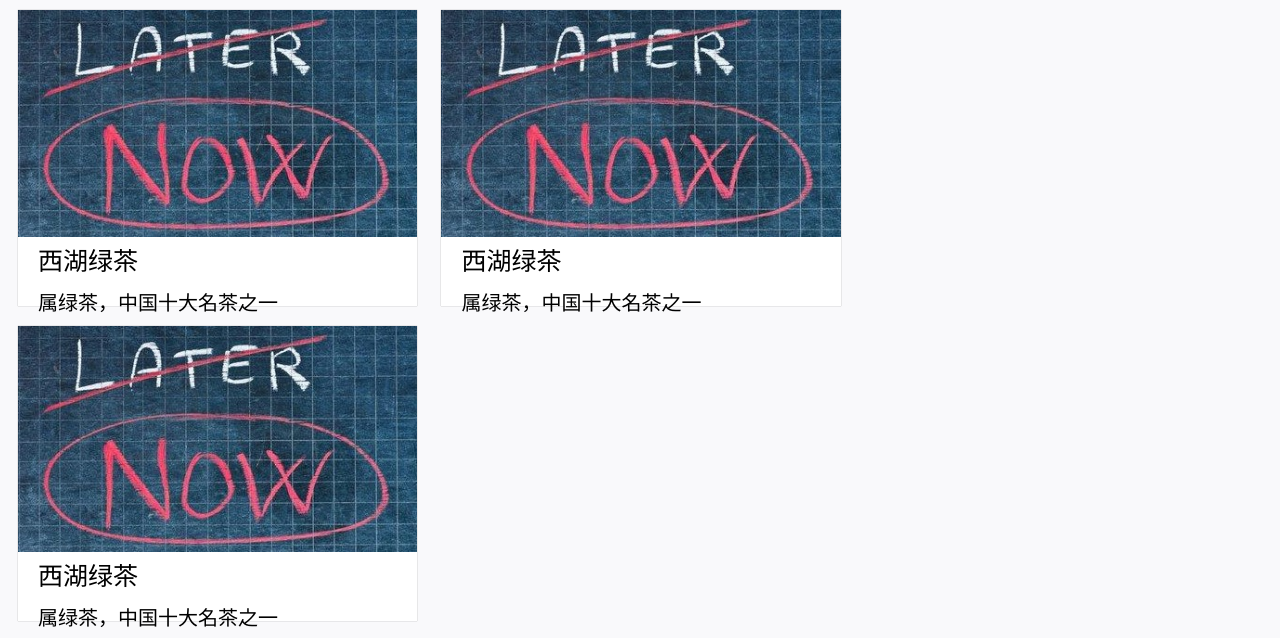
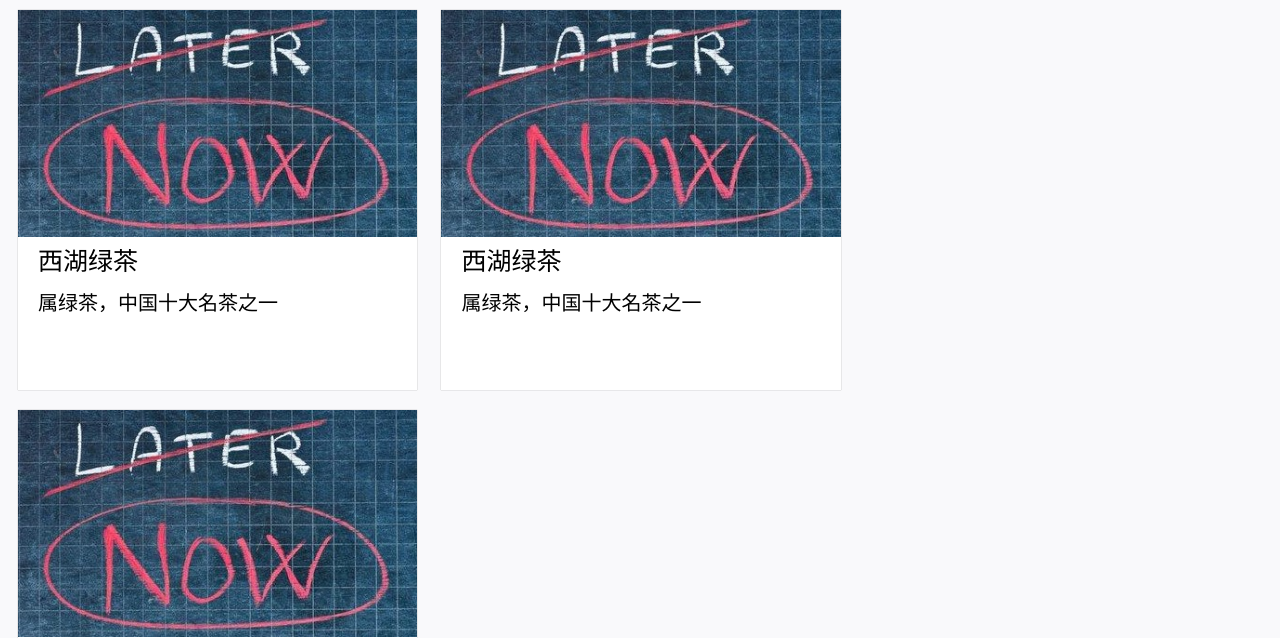
Before and after one commit to tea-card/tea-card.github.io, a plain HTML site: page index.html in a window 1280 px wide. Shown: the part 116-754 px from the top of the page. Drawn offline with Linux system fonts and the light colour scheme.

Commit message:
Update my.css

```diff
--- a/css/my.css
+++ b/css/my.css
@@ -63,7 +63,7 @@ footer p {
 .tea-card {
 	padding:0px 0px 0px 0px;
 	width:100%;
-	height:70%;
+	height:380px;
 	background-color:white;
 	box-shadow: 0 0 1px #909090
 }
```
